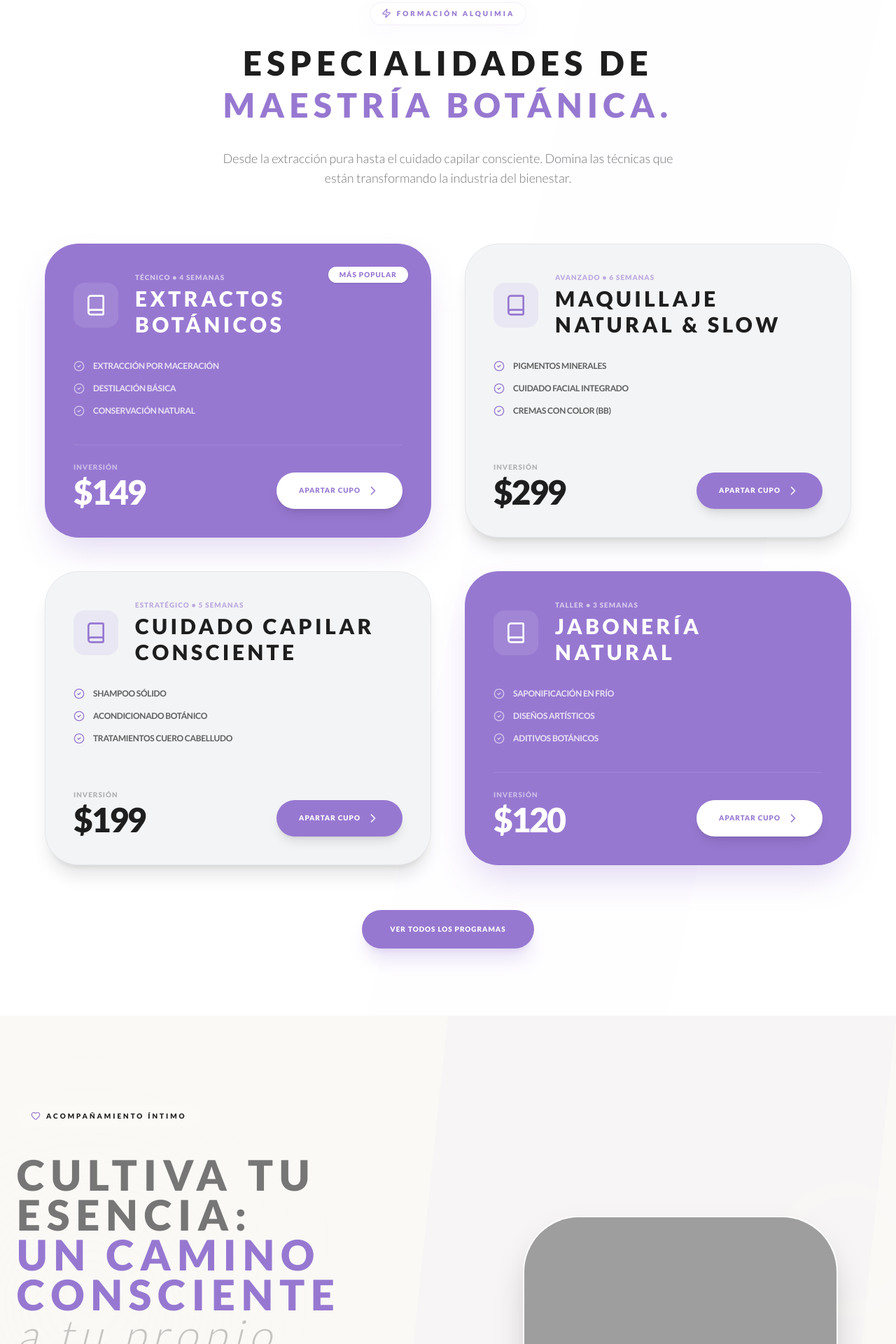
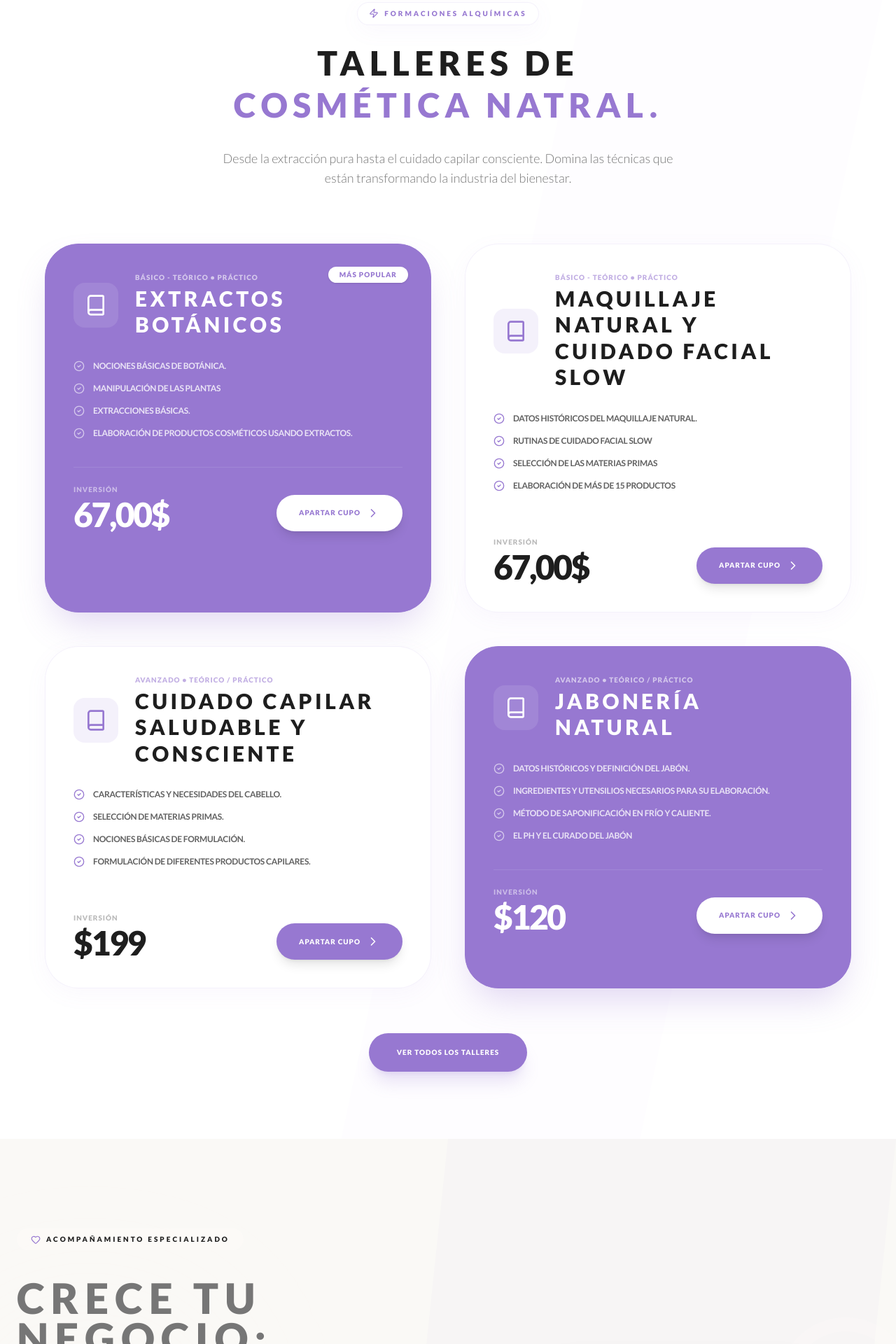
Before and after one commit to mundoreweb/un-te-con-daniela, a React (Vite) app: page / in a window 1280 px wide. Shown: the part 2720-4640 px from the top of the page at 70% size. Built offline with nearby package versions, Linux system fonts and the light colour scheme; no server answers; grey boxes are pictures that could not be loaded.

Commit message:
Actualizar textos en páginas de Mentorship y Cursos

```diff
--- a/src/components/Courses.tsx
+++ b/src/components/Courses.tsx
@@ -14,34 +14,34 @@ interface Course {
 const courses: Course[] = [
   {
     title: "Extractos Botánicos",
-    level: "Técnico",
-    duration: "4 Semanas",
-    price: "$149",
-    features: ["Extracción por maceración", "Destilación básica", "Conservación natural"],
+    level: "Básico - Teórico",
+    duration: "Práctico",
+    price: "67,00$",
+    features: ["Nociones básicas de botánica.", "Manipulación de las plantas", "Extracciones básicas.", "Elaboración de productos cosméticos usando extractos."],
     popular: true
   },
   {
-    title: "Maquillaje Natural & Slow",
-    level: "Avanzado",
-    duration: "6 Semanas",
-    price: "$299",
-    features: ["Pigmentos minerales", "Cuidado facial integrado", "Cremas con color (BB)"],
+    title: "Maquillaje Natural y Cuidado Facial Slow",
+    level: "Básico - Teórico",
+    duration: "Práctico",
+    price: "67,00$",
+    features: ["Datos históricos del maquillaje natural.", "Rutinas de cuidado facial slow", "Selección de las materias primas", "Elaboración de más de 15 productos"],
     popular: false
   },
   {
-    title: "Cuidado Capilar Consciente",
-    level: "Estratégico",
-    duration: "5 Semanas",
+    title: "Cuidado Capilar Saludable y Consciente",
+    level: "Avanzado",
+    duration: "Teórico / Práctico",
     price: "$199",
-    features: ["Shampoo sólido", "Acondicionado botánico", "Tratamientos cuero cabelludo"],
+    features: ["Características y necesidades del cabello.", "Selección de materias primas.", "Nociones básicas de formulación.","Formulación de diferentes productos capilares."],
     popular: false
   },
   {
     title: "Jabonería Natural",
-    level: "Taller",
-    duration: "3 Semanas",
+    level: "Avanzado",
+    duration: "Teórico / Práctico",
     price: "$120",
-    features: ["Saponificación en frío", "Diseños artísticos", "Aditivos botánicos"],
+    features: ["Datos históricos y definición del jabón.", "Ingredientes y utensilios necesarios para su elaboración.", "Método de saponificación en frío y caliente.","El pH y el curado del jabón"],
     popular: false
   }
 ];
@@ -60,12 +60,12 @@ export function Courses() {
             className="inline-flex items-center gap-2 px-4 py-2 glass rounded-full text-brand-primary font-black text-[10px] uppercase tracking-[0.3em] mb-6"
           >
             <Zap size={14} />
-             Formación Alquimia
+             Formaciones Alquímicas
           </motion.div>
 
           <h2 className="font-sans text-4xl md:text-5xl font-black tracking-tighter text-brand-forest mb-8 text-balance uppercase leading-tight premium-heading">
-            Especialidades de <br />
-            <span className="text-brand-primary">Maestría Botánica.</span>
+            Talleres de <br />
+            <span className="text-brand-primary">Cosmética Natral.</span>
           </h2>
 
           <p className="text-lg text-brand-secondary font-light max-w-2xl mx-auto">
@@ -86,7 +86,7 @@ export function Courses() {
               whileTap={{ scale: 0.95 }}
               className="px-10 py-5 bg-brand-primary text-white rounded-full font-black text-[10px] uppercase tracking-widest shadow-xl shadow-brand-primary/20"
             >
-              Ver todos los programas
+              Ver todos los talleres
             </motion.button>
           </Link>
         </div>
--- a/src/components/Mentorship.tsx
+++ b/src/components/Mentorship.tsx
@@ -25,29 +25,29 @@ export function Mentorship() {
               className="inline-flex items-center gap-2 px-5 py-2 bg-brand-wheat/30 text-brand-forest rounded-full text-[10px] font-black uppercase tracking-[0.3em] mb-10"
             >
               <Heart size={14} className="text-brand-primary" />
-               Acompañamiento Íntimo
+               Acompañamiento Especializado
             </motion.div>
 
             <h2 className="font-sans text-4xl md:text-6xl font-black tracking-tighter mb-10 text-brand-secondary leading-[0.95] uppercase premium-heading">
-              Cultiva tu esencia: <br />
-              <span className="text-brand-primary">Un camino consciente</span> <br />
-              <span className="italic text-brand-secondary/40 font-light lowercase">a tu propio ritmo.</span>
+              Crece tu negocio: <br />
+              <span className="text-brand-primary">De cosmética natural</span> <br />
             </h2>
 
             <p className="text-lg text-brand-secondary/80 mb-12 leading-relaxed font-sans font-light max-w-xl">
-              Cada paso cuenta en tu formación. No se trata de correr, sino de florecer con propósito. Mi mentoría 1:1 es un espacio seguro para profundizar en tu arte, pulir técnica y alinear tu proyecto con tu verdadera visión.
+              Si tienes un negocio de cosmética natural y quieres crecerlo, disfrutando el proceso y sin quemarte en el camino, puedes postularte a nuestro programa grupal “Grow it” en Simple y Tranqui o al plan de mentorías personalizadas, donde vemos el modelo de negocio, mentalidad, mensaje y objetivos, para así alinear tu negocio con su verdadero propósito y crecerlo con bases sólidas.
             </p>
 
             <div className="grid sm:grid-cols-2 gap-x-12 gap-y-10 mb-12">
               <MentorFeature
                 icon={<Sprout className="text-brand-primary" />}
                 title="Crecimiento Orgánico"
-                desc="Respetamos tus tiempos, adaptando cada sesión a tu nivel y necesidades reales."
+                desc="Respetamos tus tiempos y los de tu negocio, nos adaptamos al momento en el que te encuentres y necesidades específicas, porque tu bienestar es fundamental.
+"
               />
               <MentorFeature
                 icon={<Compass className="text-brand-primary" />}
                 title="Guía Estratégica"
-                desc="Claridad técnica y mental para que tu marca personal respire coherencia."
+                desc="Cada aspecto del programa está pensado para que puedas aplicarlo desde el primer momento y evaluar resultados con el acompañamiento oportuno."
               />
             </div>
 
```
